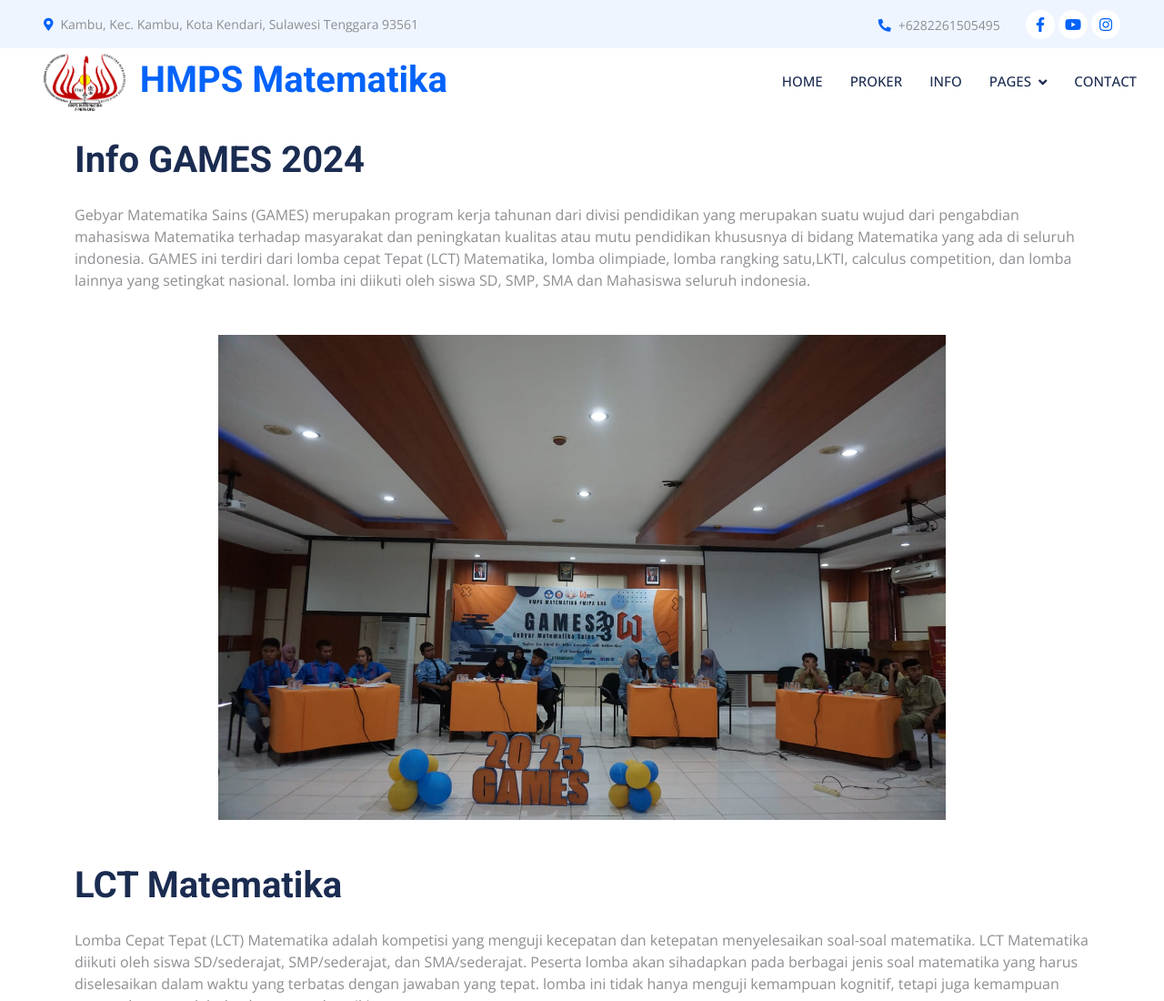
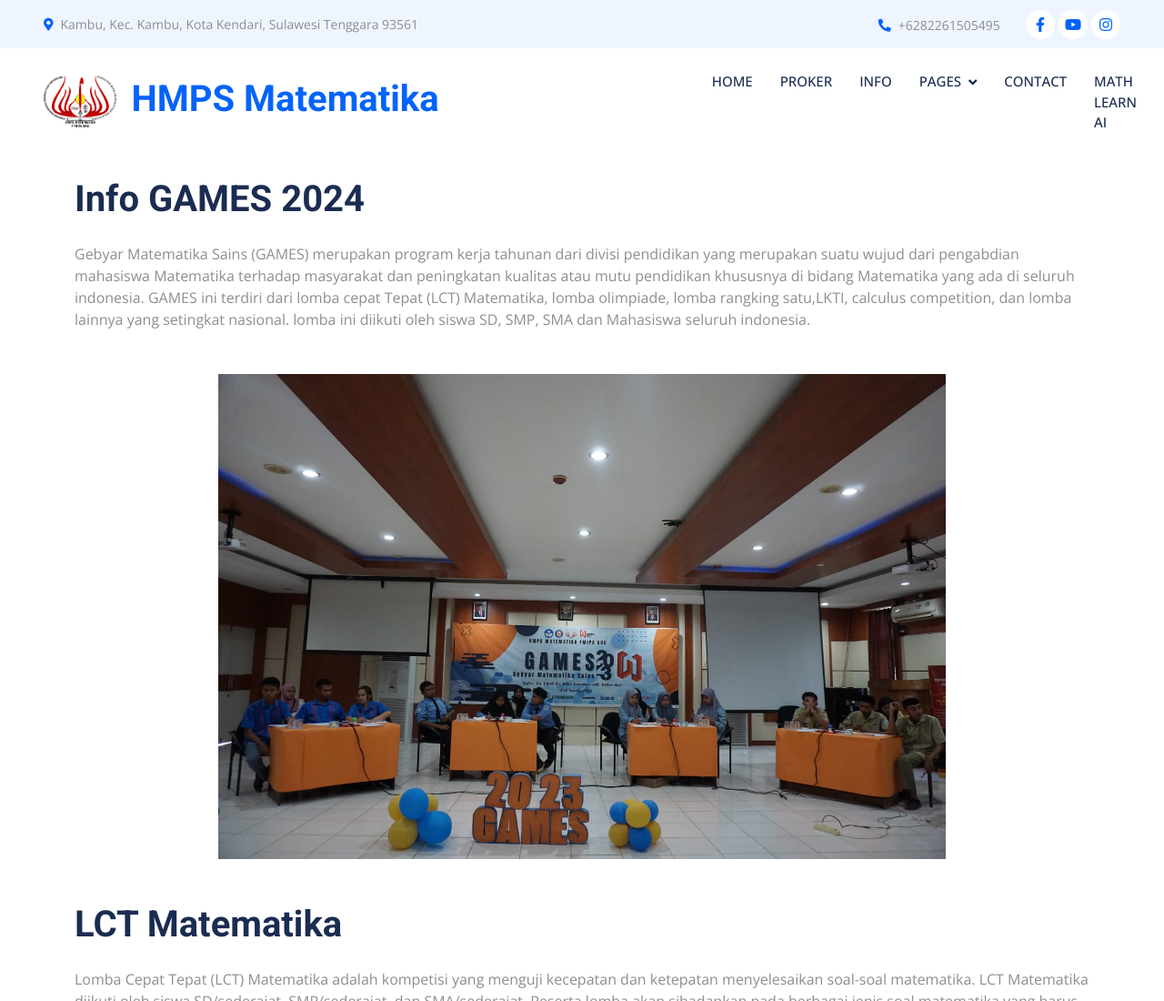
Before and after one commit to hmpsmathuho/hmps-math-uho.github.io, a plain HTML site: page info-games.html in a window 1280 px wide. Shown: the top 1100 px of the page at 91% size. Drawn offline with nearby package versions, Linux system fonts and the light colour scheme.

Commit message:
Update navbarmenambahkan ai farhan

```diff
--- a/info-games.html
+++ b/info-games.html
@@ -93,6 +93,7 @@
                     </div>
                 </div>
                 <a href="contact.html" class="nav-item nav-link">Contact</a>
+                <a href="https://partyrock.aws/u/farhansaid/29uxX7LWz/Math-Learn" class="nav-item nav-link">Math Learn AI</a>
             </div>
             <!-- <a href="" class="btn btn-primary rounded-0 py-4 px-lg-5 d-none d-lg-block">Appointment<i class="fa fa-arrow-right ms-3"></i></a> -->
         </div>
```
Also changed, not shown: blank.html (+1 -0 lines), index.html (+1 -0 lines), info.html (+1 -0 lines), lmkm.html (+1 -0 lines), pdg.html (+1 -0 lines), proker.html (+1 -0 lines), pti.html (+1 -0 lines), sigma.html (+1 -0 lines).
